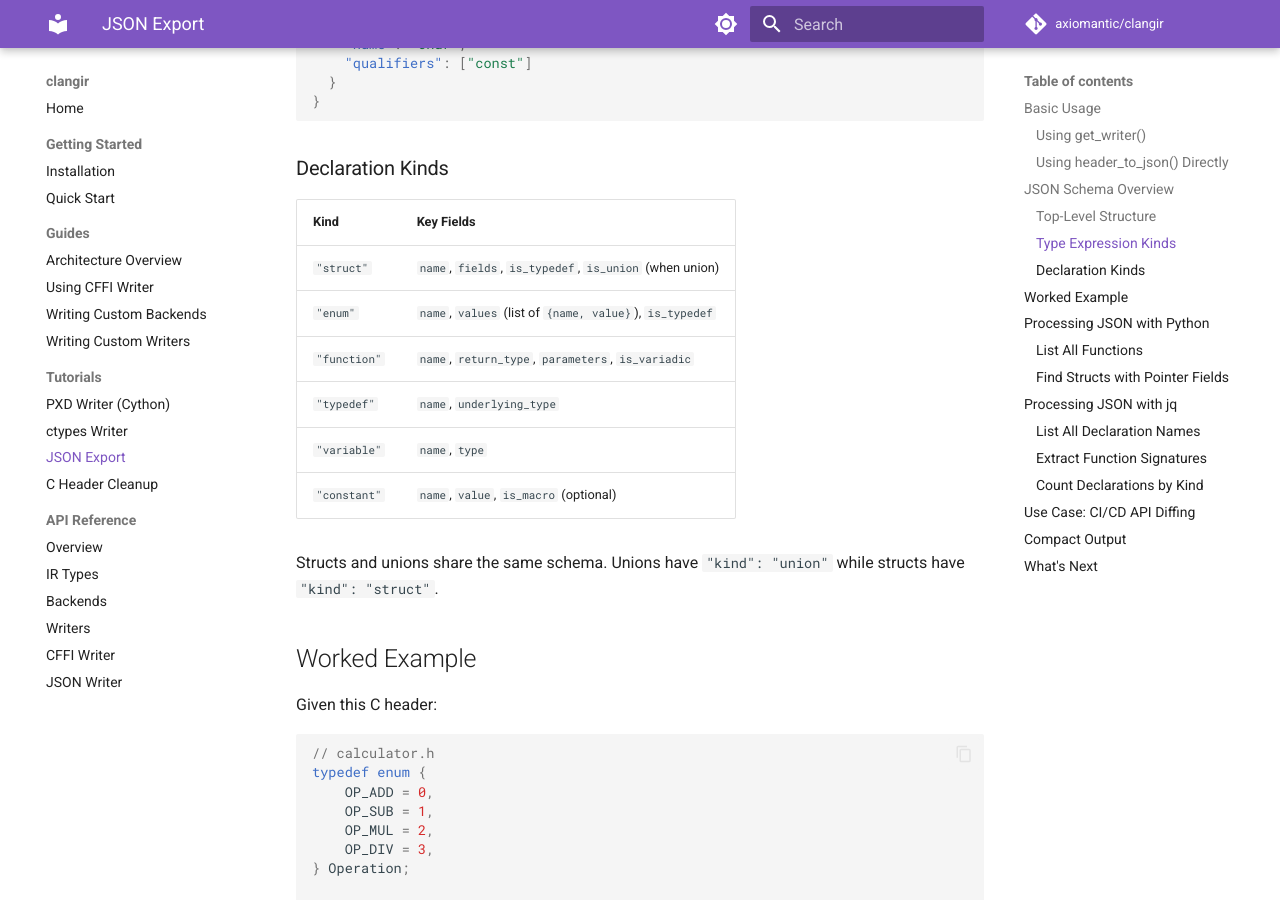
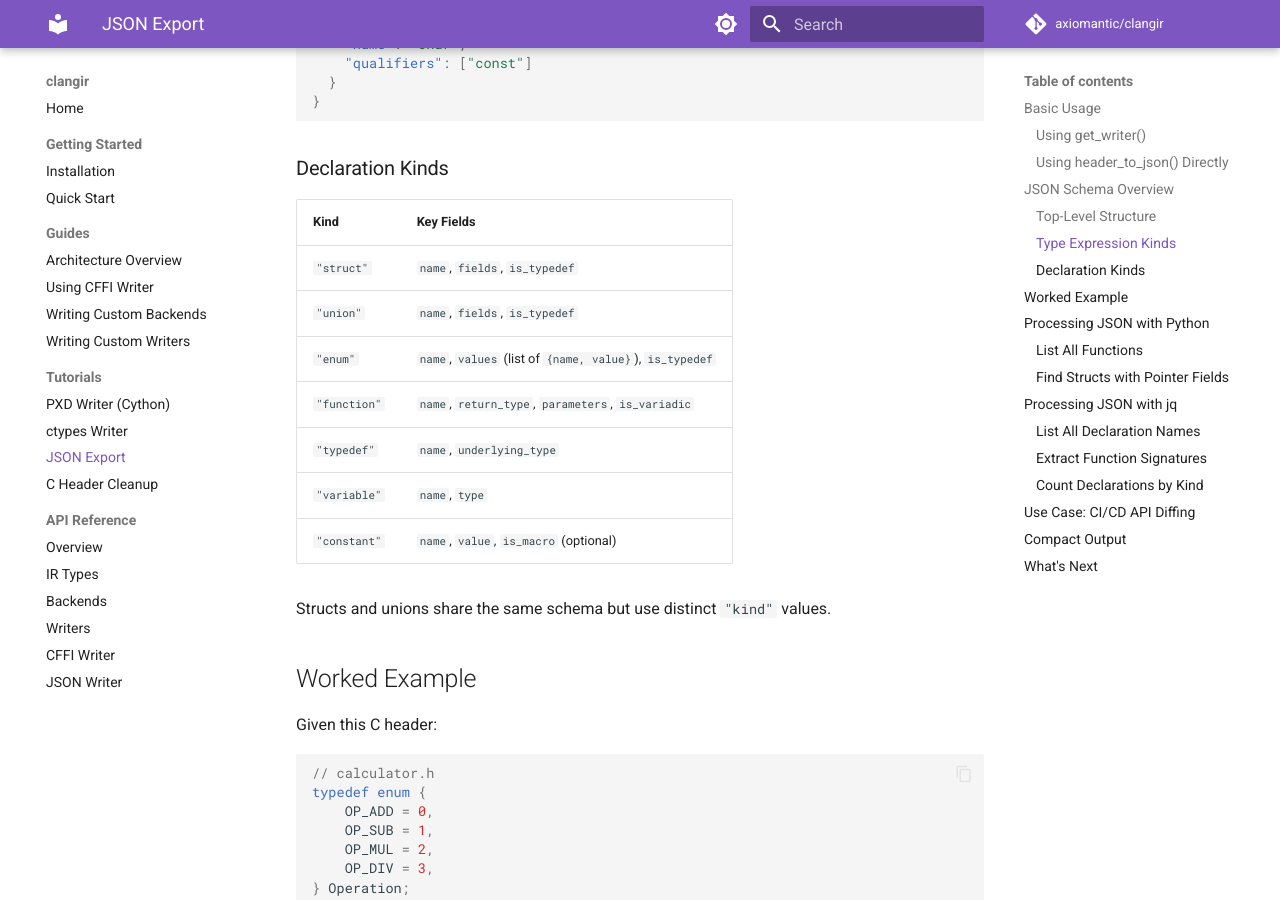
Before and after one commit to axiomantic/headerkit, an MkDocs documentation site: the page built from docs/tutorials/json-export.md, in a window 1280 px wide and 900 px high, scrolled down 1942 px. Built offline with MkDocs 1.6.1 and Material for MkDocs 9.7.7, drawn with Linux system fonts in a browser that asks for light colours; comment, search, counter and statistics services are not loaded; the version menu is left out.

Commit message:
Fix factcheck findings in docs and cffi docstring
Fix JSON export tutorial table listing non-existent is_union JSON field;
unions use kind discriminator instead. Fix quickstart expected output
spacing (char* not char *). Convert header_to_cffi docstring from
Google-style to Sphinx-style to match mkdocstrings config.

```diff
--- a/docs/tutorials/json-export.md
+++ b/docs/tutorials/json-export.md
@@ -85,14 +85,15 @@ Example -- `const char*`:
 
 | Kind | Key Fields |
 |------|-----------|
-| `"struct"` | `name`, `fields`, `is_typedef`, `is_union` (when union) |
+| `"struct"` | `name`, `fields`, `is_typedef` |
+| `"union"` | `name`, `fields`, `is_typedef` |
 | `"enum"` | `name`, `values` (list of `{name, value}`), `is_typedef` |
 | `"function"` | `name`, `return_type`, `parameters`, `is_variadic` |
 | `"typedef"` | `name`, `underlying_type` |
 | `"variable"` | `name`, `type` |
 | `"constant"` | `name`, `value`, `is_macro` (optional) |
 
-Structs and unions share the same schema. Unions have `"kind": "union"` while structs have `"kind": "struct"`.
+Structs and unions share the same schema but use distinct `"kind"` values.
 
 ## Worked Example
 
```
Also changed, not shown: docs/guides/quickstart.md (+1 -1 lines), 1 other file.
